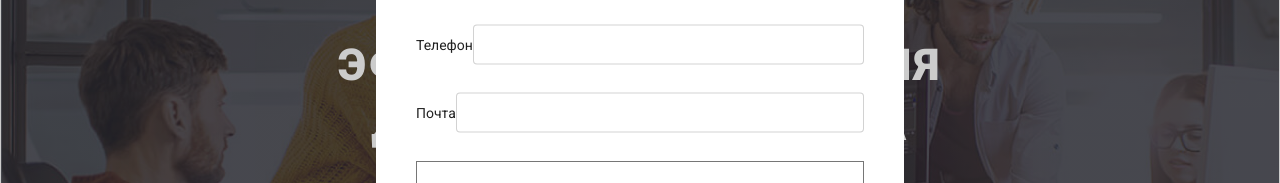
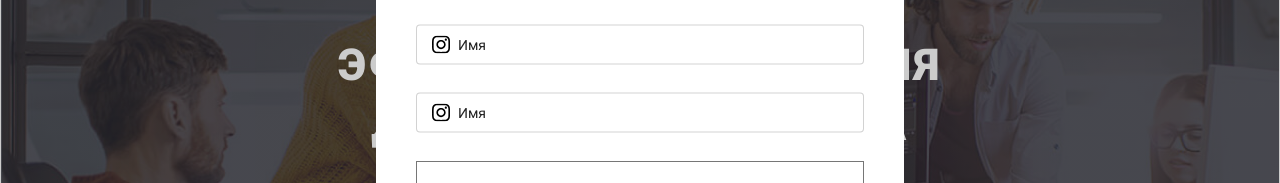
Before and after one commit to david-shakaya/goit-markup-hw-06, a plain HTML site: page index.html in a window 1280 px wide. Shown: the part 246-429 px from the top of the page. Drawn offline with Linux system fonts and the light colour scheme.

Commit message:
+Стили в модалку

```diff
--- a/css/styles.css
+++ b/css/styles.css
@@ -883,6 +883,7 @@ color: rgba(255, 255, 255, 0.6);
   width: 100%;
   height: 40px;
 
+  padding-left: 42px;
   border: 1px solid rgba(33, 33, 33, 0.2);
   box-sizing: border-box;
   border-radius: 4px;
--- a/index.html
+++ b/index.html
@@ -460,11 +460,19 @@
         <span class="modal-form-label-text">Имя</span>
         <input class="modal-form-input" type="text" name="user-name" >
       </label>
-      <label class="modal-form-label"> Телефон
-        <input class="modal-form-input" type="tel" name="user-tel">
-      </label >
-      <label class="modal-form-label"> Почта
-        <input class="modal-form-input" type="email" name="user-email">
+      <label class="modal-form-label">
+        <svg class="modal-form-label-svg">
+          <use href="./images/sprite.svg#icon-instagram-ft"></use>
+        </svg>
+        <span class="modal-form-label-text">Имя</span>
+        <input class="modal-form-input" type="text" name="user-name" >
+      </label>
+      <label class="modal-form-label">
+        <svg class="modal-form-label-svg">
+          <use href="./images/sprite.svg#icon-instagram-ft"></use>
+        </svg>
+        <span class="modal-form-label-text">Имя</span>
+        <input class="modal-form-input" type="text" name="user-name" >
       </label>
       <textarea class="modal-form-message" name="user-message" ></textarea>
       <label class="modal-form-option-label" >
```
